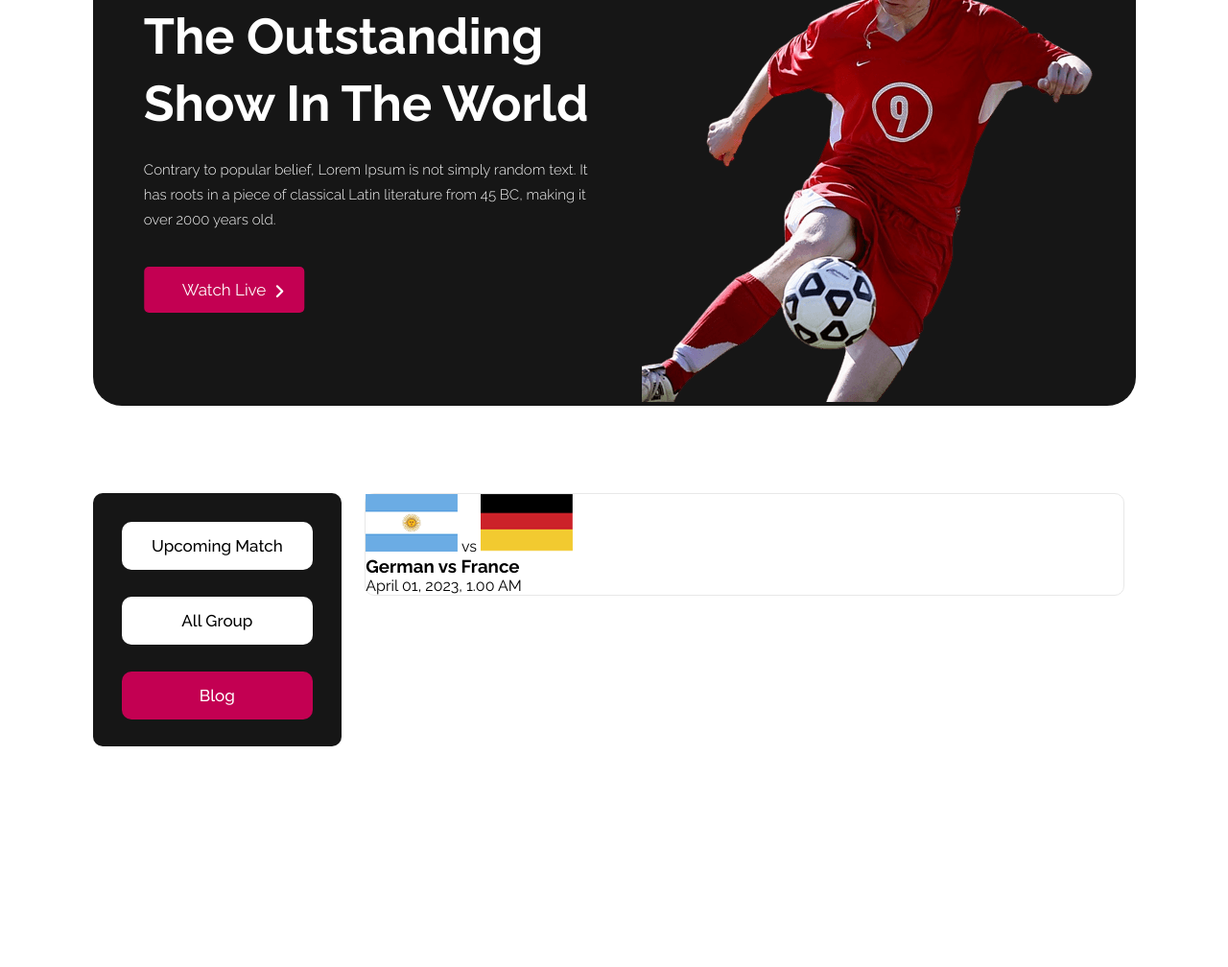
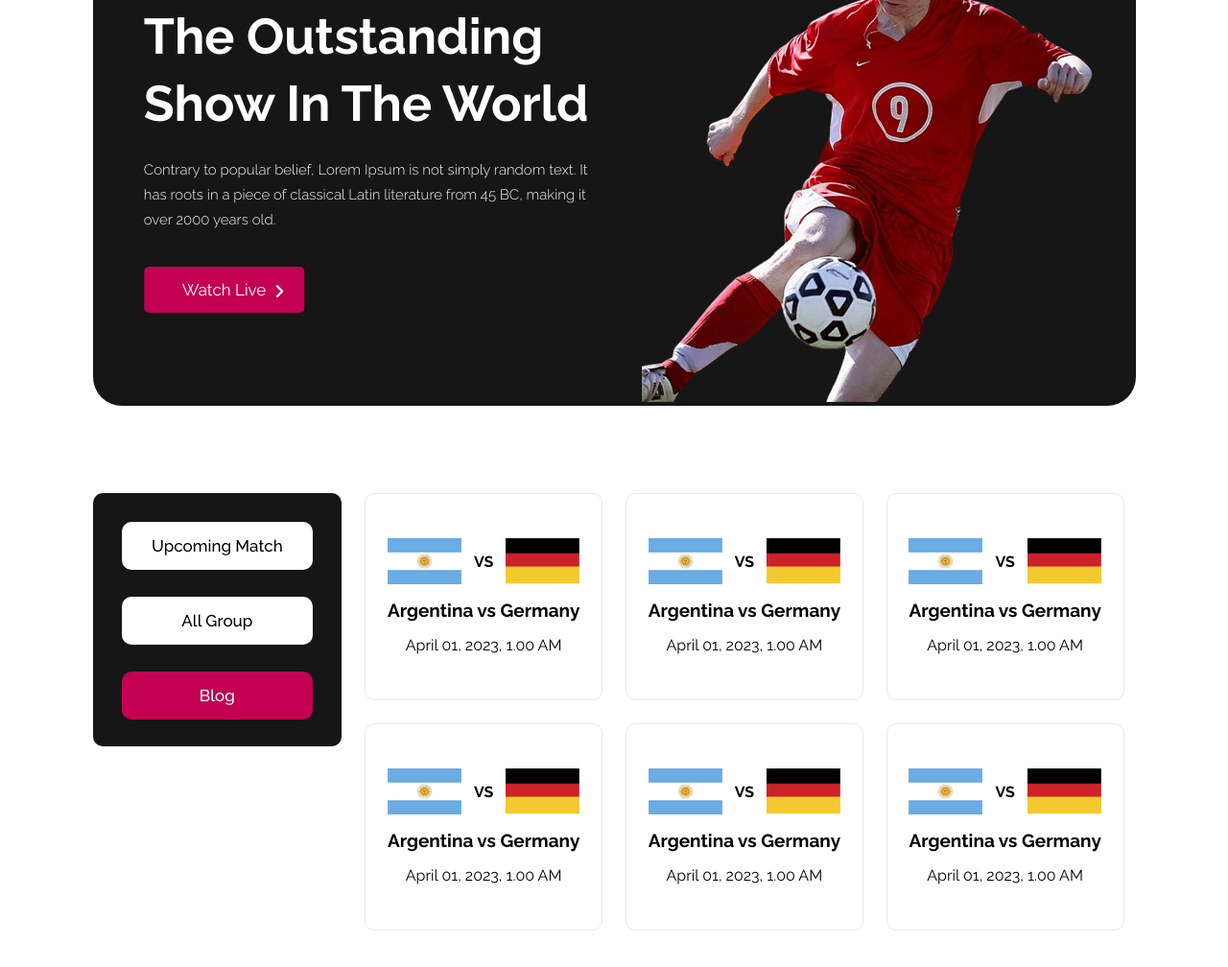
Before and after one commit to jakia12/world_cup, a plain HTML site: page match.html in a window 1280 px wide. Shown: the part 164-1172 px from the top of the page at 96% size. Before the commit the page ends 1009 px from the top, so only its background shows below. Drawn offline with Linux system fonts and the light colour scheme.

Commit message:
file added

```diff
--- a/match.html
+++ b/match.html
@@ -59,14 +59,79 @@
                 <div class="grid-area">
                     <div class="row">
                         <div class="col-3">
-                            <div class="grid-wrapper">
+                            <div class="grid-wrapper pd-all">
                                 <div class="img-inline">
                                     <img class="left-img" src="images/ar-ft.png" alt="">
                                     <span class="vs-text">vs</span>
                                     <img class="right-img" src="images/germany.png" alt="">
                                 </div>
                                 <div class="match-info">
-                                    <h3 class="match-title">German vs France</h3>
+                                    <h3 class="match-title">Argentina vs Germany</h3>
+                                    <span class="match-schedule">April 01, 2023, 1.00 AM</span>
+                                </div>
+                            </div>
+                        </div>
+                        <div class="col-3">
+                            <div class="grid-wrapper pd-all">
+                                <div class="img-inline">
+                                    <img class="left-img" src="images/ar-ft.png" alt="">
+                                    <span class="vs-text">vs</span>
+                                    <img class="right-img" src="images/germany.png" alt="">
+                                </div>
+                                <div class="match-info">
+                                    <h3 class="match-title">Argentina vs Germany</h3>
+                                    <span class="match-schedule">April 01, 2023, 1.00 AM</span>
+                                </div>
+                            </div>
+                        </div>
+                        <div class="col-3">
+                            <div class="grid-wrapper pd-all">
+                                <div class="img-inline">
+                                    <img class="left-img" src="images/ar-ft.png" alt="">
+                                    <span class="vs-text">vs</span>
+                                    <img class="right-img" src="images/germany.png" alt="">
+                                </div>
+                                <div class="match-info">
+                                    <h3 class="match-title">Argentina vs Germany</h3>
+                                    <span class="match-schedule">April 01, 2023, 1.00 AM</span>
+                                </div>
+                            </div>
+                        </div>
+                        <div class="col-3">
+                            <div class="grid-wrapper pd-all">
+                                <div class="img-inline">
+                                    <img class="left-img" src="images/ar-ft.png" alt="">
+                                    <span class="vs-text">vs</span>
+                                    <img class="right-img" src="images/germany.png" alt="">
+                                </div>
+                                <div class="match-info">
+                                    <h3 class="match-title">Argentina vs Germany</h3>
+                                    <span class="match-schedule">April 01, 2023, 1.00 AM</span>
+                                </div>
+                            </div>
+                        </div>
+                        <div class="col-3">
+                            <div class="grid-wrapper pd-all">
+                                <div class="img-inline">
+                                    <img class="left-img" src="images/ar-ft.png" alt="">
+                                    <span class="vs-text">vs</span>
+                                    <img class="right-img" src="images/germany.png" alt="">
+                                </div>
+                                <div class="match-info">
+                                    <h3 class="match-title">Argentina vs Germany</h3>
+                                    <span class="match-schedule">April 01, 2023, 1.00 AM</span>
+                                </div>
+                            </div>
+                        </div>
+                        <div class="col-3">
+                            <div class="grid-wrapper pd-all">
+                                <div class="img-inline">
+                                    <img class="left-img" src="images/ar-ft.png" alt="">
+                                    <span class="vs-text">vs</span>
+                                    <img class="right-img" src="images/germany.png" alt="">
+                                </div>
+                                <div class="match-info">
+                                    <h3 class="match-title">Argentina vs Germany</h3>
                                     <span class="match-schedule">April 01, 2023, 1.00 AM</span>
                                 </div>
                             </div>
--- a/style.css
+++ b/style.css
@@ -256,3 +256,42 @@ h3.blog-title {
     border-radius: 10px;
     margin-bottom: 24px;
 }
+
+/*========================================
+===============Match page style==============
+=======================================*/
+.grid-wrapper.pd-all {
+    padding: 46px 0;
+    text-align: center;
+}
+
+.img-inline {
+    display: flex;
+    align-items: center;
+    justify-content: center;
+}
+
+.img-inline img {
+    width: 77px;
+}
+
+
+span.vs-text {
+    margin: 0 13px;
+    text-transform: uppercase;
+    font-weight: 700;
+    font-size: 16px;
+}
+
+h3.match-title {
+    font-size: 19px;
+    line-height: 30px;
+    font-weight: 600;
+    margin: 12px 0;
+}
+
+span.match-schedule {
+    font-size: 16px;
+    line-height: 20px;
+    font-weight: 400;
+}
```
